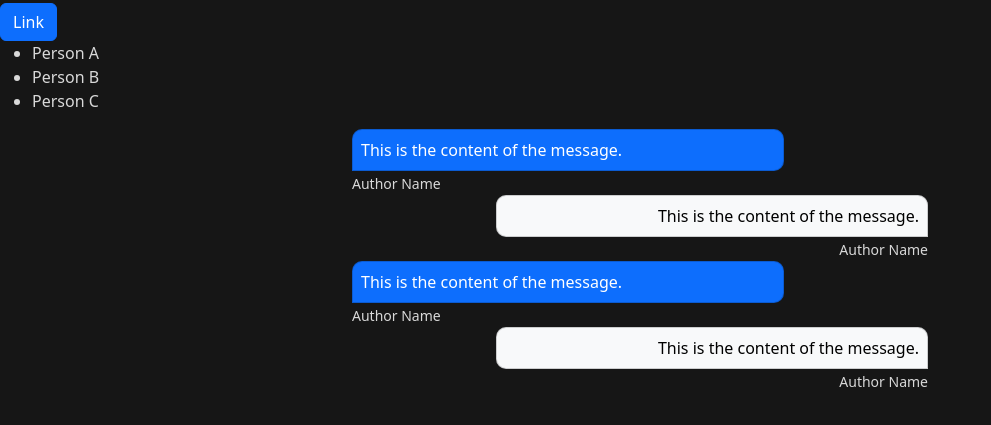
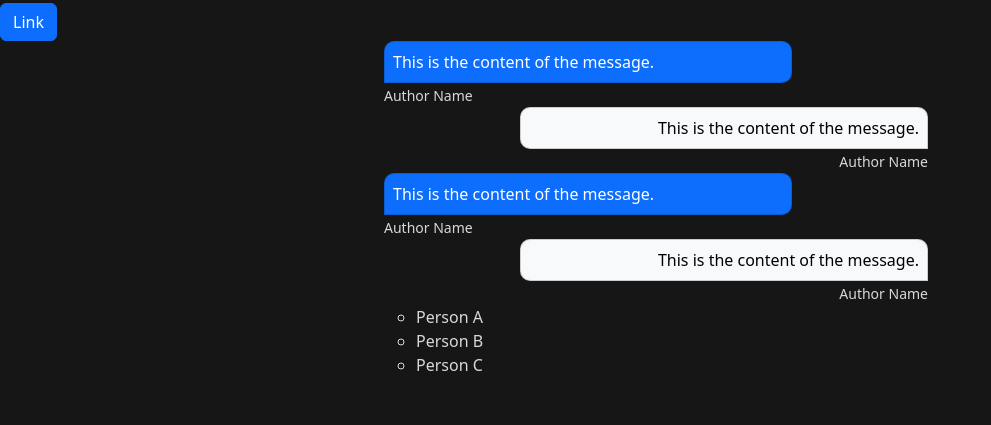
Before and after one commit to infantGrandpa/story-game, a plain HTML site: page index.html in a window 1280 px wide. Shown: the part 53-478 px from the top of the page, without its empty margins (0-991 px from the left). Drawn offline with nearby package versions, Linux system fonts and the light colour scheme.

Commit message:
Adding Messages

```diff
--- a/data/characters.json
+++ b/data/characters.json
@@ -3,18 +3,21 @@
         "id": 0,
         "name": "Person A",
         "gender": "Male",
-        "msgColor": "#48b421"
+        "msgColor": "#48b421",
+        "isMain": "True"
     },
     {
         "id": 1,
         "name": "Person B",
         "gender": "Female",
-        "msgColor": "#8446e0"
+        "msgColor": "#8446e0",
+        "isMain": "False"
     },
     {
         "id": 2,
         "name": "Person C",
         "gender": "Female",
-        "msgColor": "#49c239"
+        "msgColor": "#49c239",
+        "isMain": "False"
     }
 ]
--- a/index.html
+++ b/index.html
@@ -31,8 +31,8 @@
     </section>
 
     <div class="container">
-        <div class="conversation">
-            <div class="message">
+        <ul class="conversation">
+            <li class="message">
                 <div class="card text-bg-primary">
                     <div class="card-body">
                         This is the content of the message.
@@ -41,9 +41,9 @@
                 <div class="author">
                     <small>Author Name</small>
                 </div>
-            </div>
+            </li>
 
-            <div class="message outgoing">
+            <li class="message outgoing">
                 <div class="card text-bg-light">
                     <div class="card-body">
                         This is the content of the message.
@@ -52,9 +52,9 @@
                 <div class="author">
                     <small>Author Name</small>
                 </div>
-            </div>
+            </li>
 
-            <div class="message">
+            <li class="message">
                 <div class="card text-bg-primary">
                     <div class="card-body">
                         This is the content of the message.
@@ -63,9 +63,9 @@
                 <div class="author">
                     <small>Author Name</small>
                 </div>
-            </div>
+            </li>
 
-            <div class="message outgoing">
+            <li class="message outgoing">
                 <div class="card text-bg-light">
                     <div class="card-body">
                         This is the content of the message.
@@ -74,8 +74,8 @@
                 <div class="author">
                     <small>Author Name</small>
                 </div>
-            </div>
-        </div>
+            </li>
+        </ul>
     </div>
 
 </body>
--- a/scripts.js
+++ b/scripts.js
@@ -65,9 +65,10 @@ async function fetchCharacters() {
 
 function populateCharacters(obj) {
 
-    const section = document.querySelector('section');
+    const section = document.querySelector('.conversation');
 
     const characters = obj;
+    console.log(characters)
 
     const characterList = document.createElement('ul');
 
@@ -82,4 +83,8 @@ function populateCharacters(obj) {
 
 }
 
+function createMessage(obj) {
+
+}
+
 fetchCharacters();
--- a/style.css
+++ b/style.css
@@ -16,7 +16,7 @@ body {
 
 .message {
     max-width: 75%;
-
+    list-style-type: none;
 }
 
 .message > .card {
```
